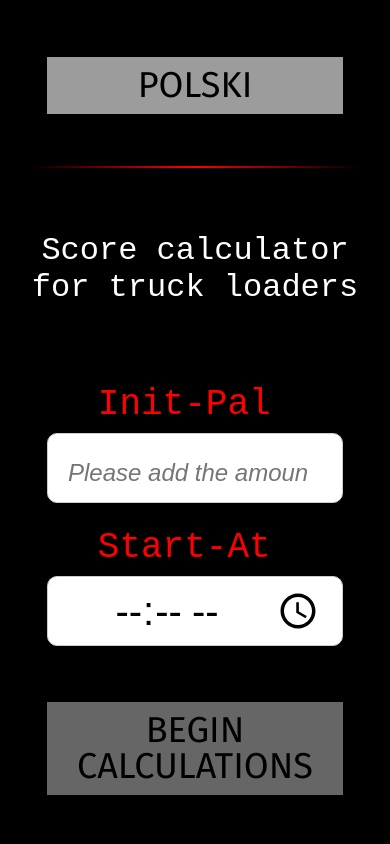
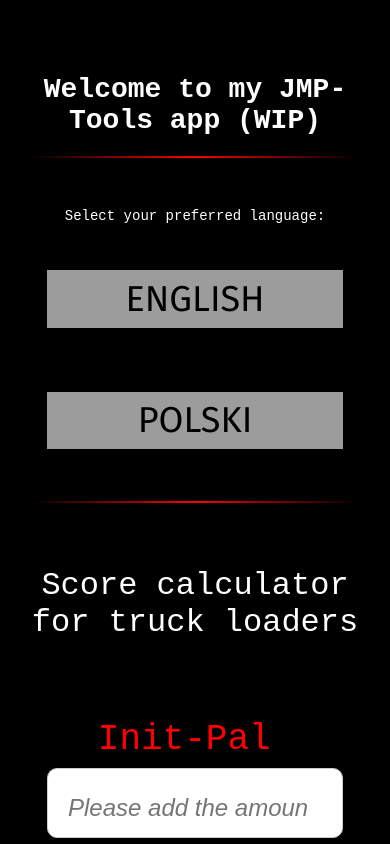
Before and after one commit to JKBVSKY/JMP-Tools, a React (Vite) app: page / in a window 390 px wide. Shown: the top 844 px of the page. Built offline with nearby package versions, Linux system fonts and the light colour scheme.

Commit message:
Minor fix of responsiveness

```diff
--- a/src/index.css
+++ b/src/index.css
@@ -3,12 +3,15 @@
 
 html, body {
   height: 100%;
-  margin: 0;
+  margin: 0; /* Resets any unwanted browser margins */
+  padding: 0; /* Resets padding */
+  box-sizing: border-box; /* Ensures consistent sizing */
 }
 
 body {
   display: flex;
-  justify-content: center; /* Center horizontally */
+  flex-direction: column; /* Stack content vertically */
+  justify-content: flex-start; /* Align content to the top */
   align-items: center;     /* Center vertically */
   font-family: 'Courier New', Courier, monospace;
   text-align: center;
```
